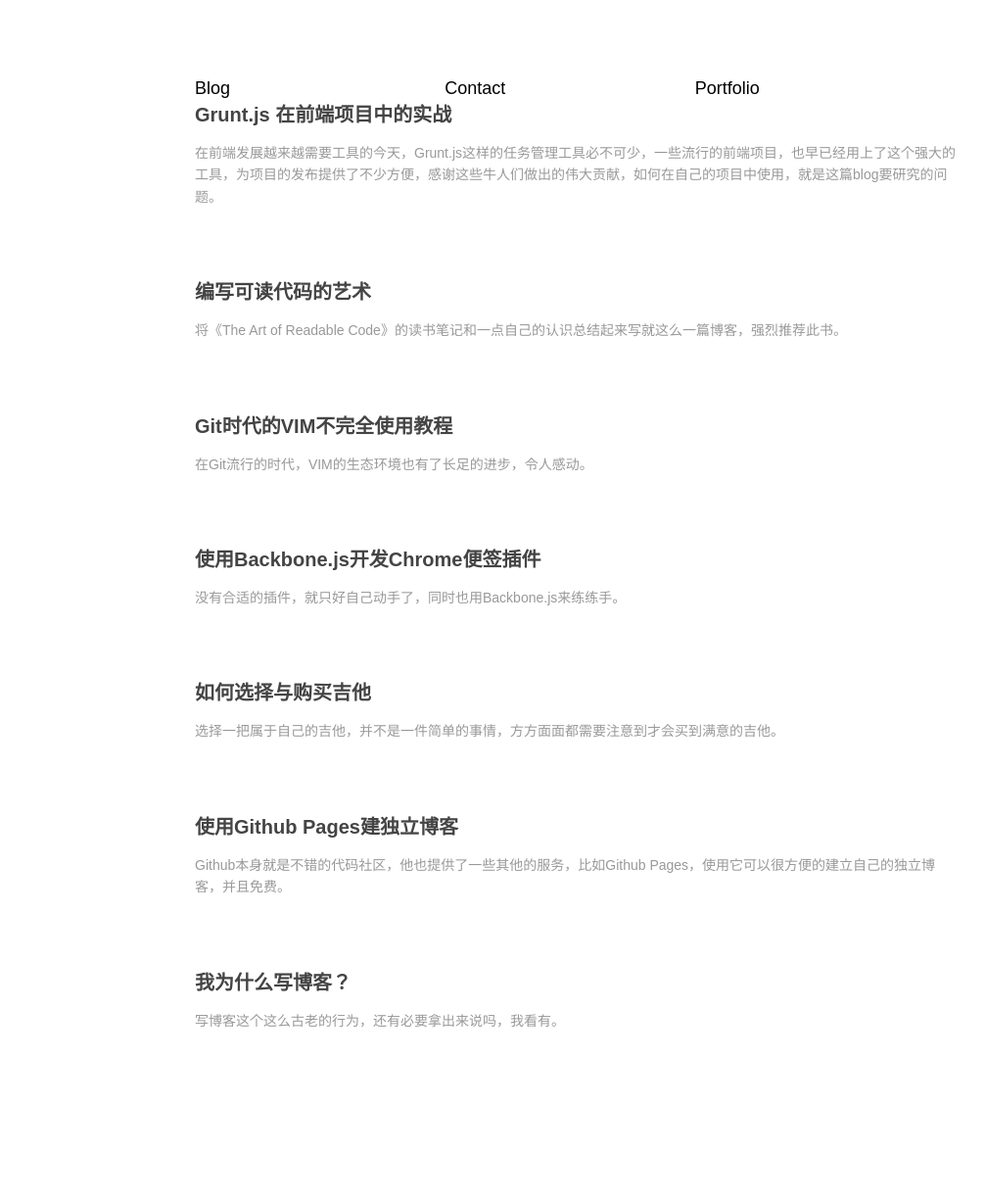
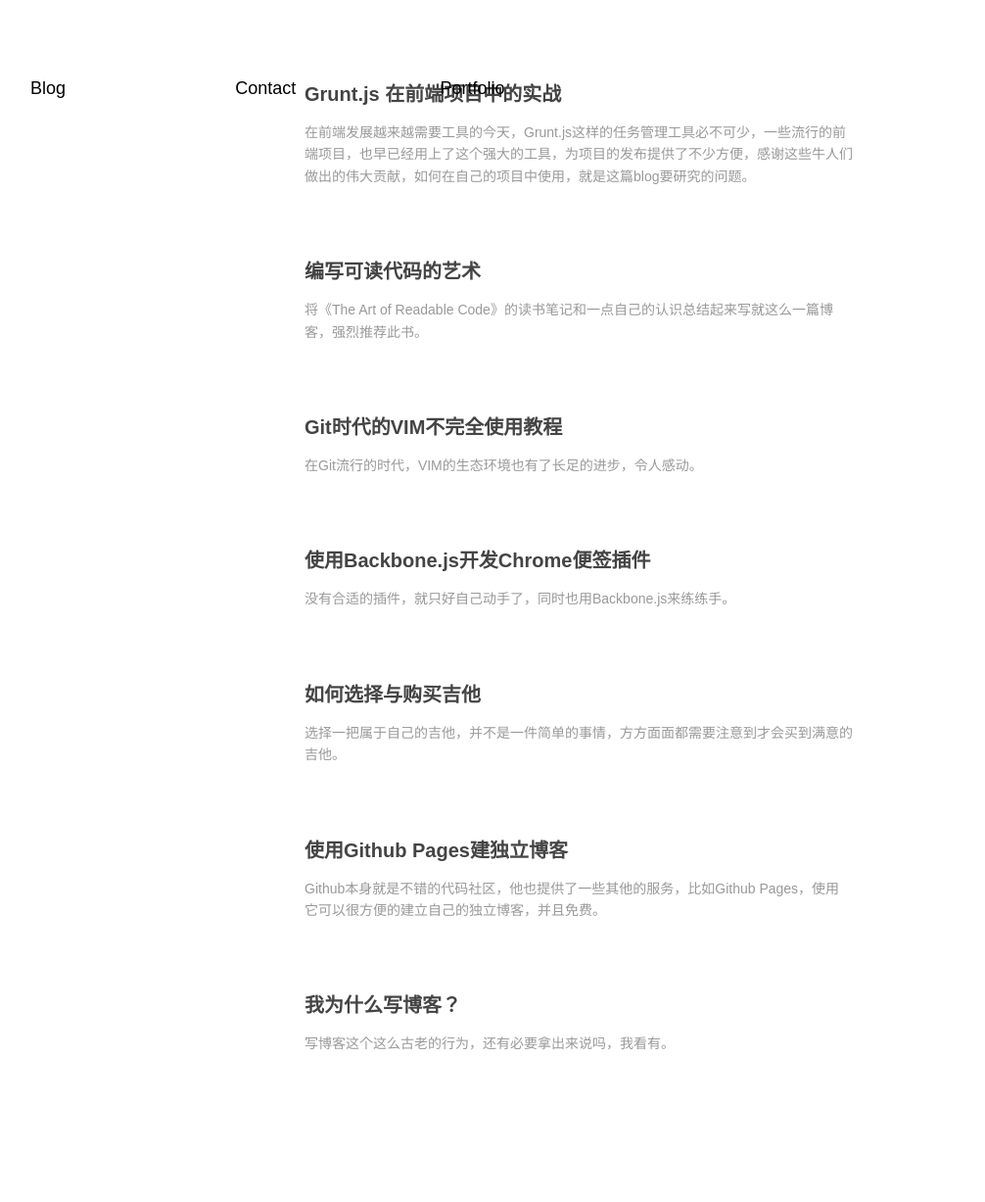
Before and after one commit to lynettelu/lynettelu.github.io, a Jekyll site: the page built from index.md, in a window 1280 px wide. Shown: the whole page at 98% size, without its empty margins (49-1055 px from the left). Built offline with Jekyll 4.4.1, drawn with Linux system fonts in a browser that asks for light colours; Markdown is read by kramdown in place of the engine named in the settings; before the commit the page ends 1203 px from its top, so only the background shows below that.

Commit message:
modify index style

```diff
--- a/css/default.css
+++ b/css/default.css
@@ -120,16 +120,16 @@
 .entry img{max-width:670px;display:block;margin:10px auto;}
 
 
-.index-content .section { margin: 0 auto; padding:80px; border: solid 3px ##333333;}
+.index-content .section { position:relative; margin: 0 auto; padding:80px; border: solid 3px ##333333;}
 
-.index-content .artical-list { width:70%; margin:0 auto; }
+.index-content .artical-list { width:50%; margin:0 auto; }
 .index-content .artical-list li { margin-bottom:70px; }
 .index-content h2 { font-size:20px; margin-bottom:15px; }
 .index-content h2 a { color:#444 }
 .index-content h2 a:hover { color:#FCB310; text-decoration:none; }
 .index-content .title-desc {color:#999;font-size:14px;line-height:1.6em;}
 
-.index-content .artical-cate { width:70%; margin:0 auto; }
+.index-content .artical-cate { position: absolute; width:50%; padding-bottom: 80px;}
 .index-content .artical-cate li { display:inline-block; zoom:1; font-size:18px; width:32%; cursor:pointer; }
 .index-content .artical-cate li a,
 .index-content .artical-cate li a:visited { display:inline-block; zoom:1; color:#000; width:100%; }
```
